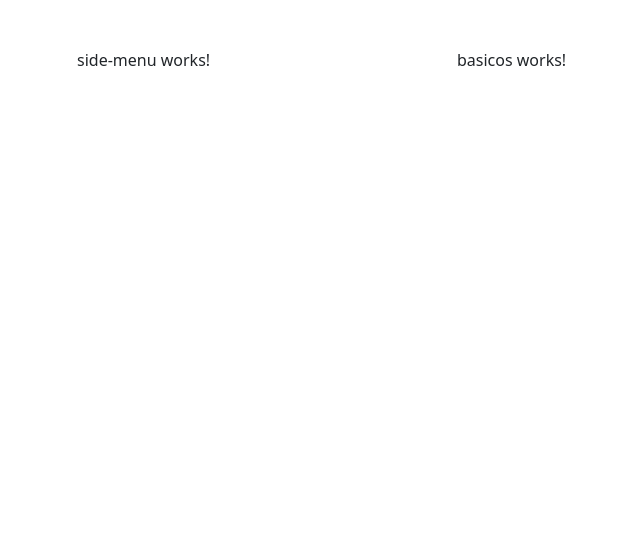
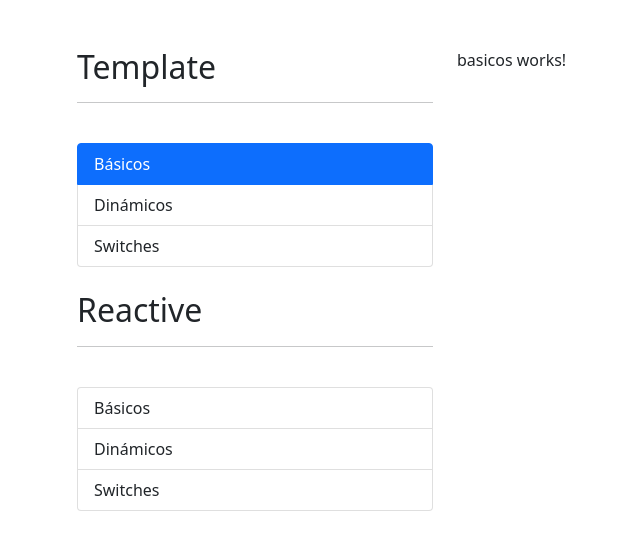
Before and after one commit to pabalvarezs/formulariosApp-Angular, an Angular app: page /template/basicos in a window 1280 px wide. Shown: the top 550 px of the page, without its empty margins (5-645 px from the left). Built offline with nearby package versions, Linux system fonts and the light colour scheme.

Commit message:
seccion 16 clase 230

```diff
--- a/src/app/shared/shared.module.ts
+++ b/src/app/shared/shared.module.ts
@@ -1,5 +1,7 @@
 import { NgModule } from '@angular/core';
 import { CommonModule } from '@angular/common';
+import { RouterModule } from '@angular/router';
+
 import { SideMenuComponent } from './side-menu/side-menu.component';
 
 
@@ -9,7 +11,8 @@ import { SideMenuComponent } from './side-menu/side-menu.component';
     SideMenuComponent
   ],
   imports: [
-    CommonModule
+    CommonModule,
+    RouterModule
   ],
   exports:[
     SideMenuComponent
--- a/src/app/shared/side-menu/side-menu.component.html
+++ b/src/app/shared/side-menu/side-menu.component.html
@@ -1 +1,25 @@
-<p>side-menu works!</p>
+<h2>Template</h2>
+<hr>
+<br>
+<ul class="list-group">
+
+    <li *ngFor="let item of templateMenu" class="list-group-item"
+        [routerLink] = "[item.ruta]"
+        routerLinkActive = "active">
+            {{ item.texto }}
+    </li>
+
+</ul>
+<br>
+<h2>Reactive</h2>
+<hr>
+<br>
+<ul class="list-group">
+
+    <li *ngFor="let item of reactiveMenu" class="list-group-item"
+        [routerLink] = "[item.ruta]"
+        routerLinkActive = "active">
+            {{ item.texto }}
+    </li>
+
+</ul>
--- a/src/app/shared/side-menu/side-menu.component.ts
+++ b/src/app/shared/side-menu/side-menu.component.ts
@@ -1,4 +1,10 @@
-import { Component, OnInit } from '@angular/core';
+import { Component } from '@angular/core';
+
+interface MenuItem{
+
+  texto : string;
+  ruta : string;
+}
 
 @Component({
   selector: 'app-side-menu',
@@ -6,11 +12,36 @@ import { Component, OnInit } from '@angular/core';
   styles: [
   ]
 })
-export class SideMenuComponent implements OnInit {
+export class SideMenuComponent  {
 
-  constructor() { }
+  templateMenu : MenuItem[] = [
+    {
+      texto : 'Básicos',
+      ruta : './template/basicos'
+    },
+    {
+      texto : 'Dinámicos',
+      ruta : './template/dinamicos'
+    },
+    {
+      texto : 'Switches',
+      ruta : './template/switches'
+    },
+  ]
 
-  ngOnInit(): void {
-  }
+  reactiveMenu : MenuItem[] = [
+    {
+      texto : 'Básicos',
+      ruta : './reactive/basicos'
+    },
+    {
+      texto : 'Dinámicos',
+      ruta : './reactive/dinamicos'
+    },
+    {
+      texto : 'Switches',
+      ruta : './reactive/switches'
+    },
+  ]
 
 }
```
